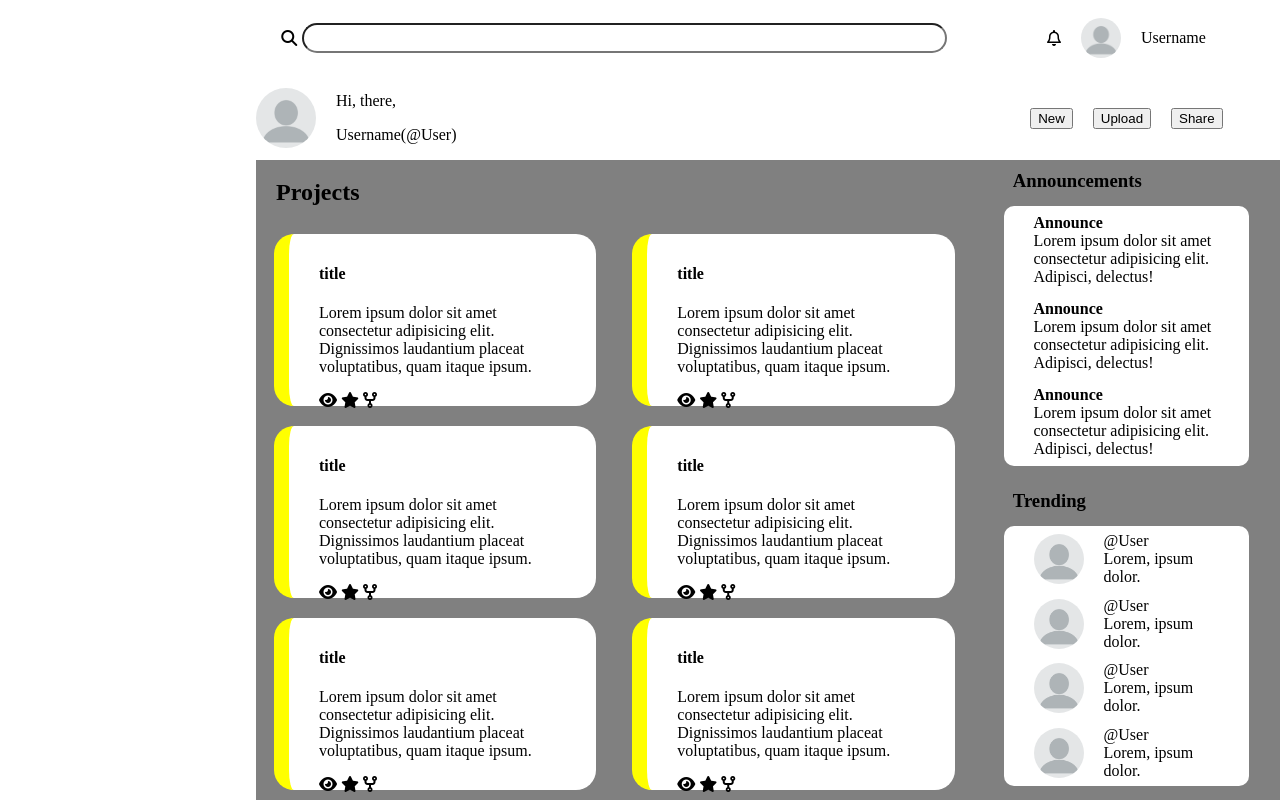
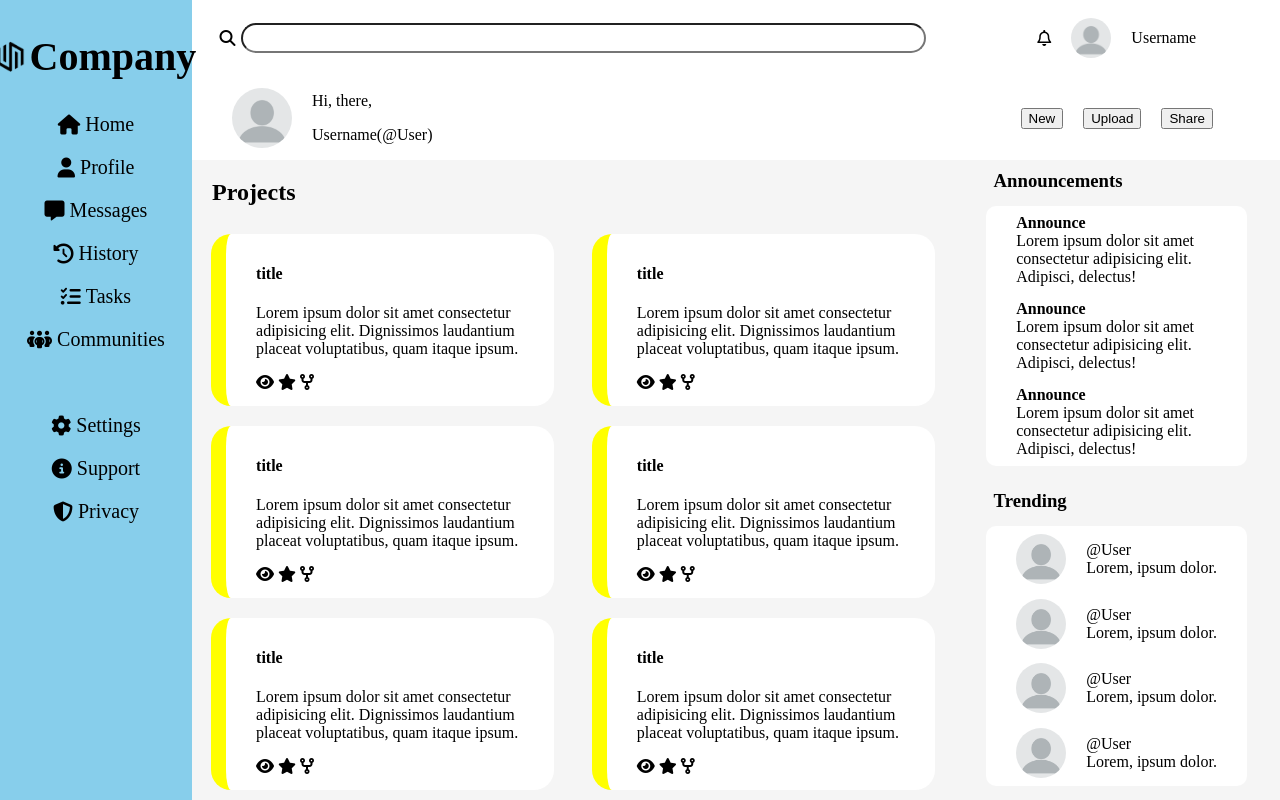
Before and after one commit to Dasago250/admin-dashboard, a plain HTML site: page index.html in a window 1280 px wide. Drawn offline with Linux system fonts and the light colour scheme.

Commit message:
Aside and menu structure

```diff
--- a/index.html
+++ b/index.html
@@ -143,6 +143,50 @@
       </div>
     </div>
   </main>
-  <aside></aside>
+  <aside>
+    <div class="logo">
+      <img src="./Images/Logo.png" alt="Logo">
+      <h1>Company</h1>
+    </div>
+    <nav>
+      <div class="item">
+        <i class="fa-solid fa-house"></i>
+        <p>Home</p>
+      </div>
+      <div class="item">
+        <i class="fa-solid fa-user"></i>
+        <p>Profile</p>
+      </div>
+      <div class="item">
+        <i class="fa-solid fa-message"></i>
+        <p>Messages</p>
+      </div>
+      <div class="item">
+        <i class="fa-solid fa-clock-rotate-left"></i>
+        <p>History</p>
+      </div>
+      <div class="item">
+        <i class="fa-solid fa-list-check"></i>
+        <p>Tasks</p>
+      </div>
+      <div class="item">
+        <i class="fa-solid fa-people-group"></i>
+        <p>Communities</p>
+      </div>
+      <br>
+      <div class="item">
+        <i class="fa-solid fa-gear"></i>
+        <p>Settings</p>
+      </div>
+      <div class="item">
+        <i class="fa-solid fa-circle-info"></i>
+        <p>Support</p>
+      </div>
+      <div class="item">
+        <i class="fa-solid fa-shield-halved"></i>
+        <p>Privacy</p>
+      </div>
+    </nav>
+  </aside>
 </body>
 </html>
--- a/main.scss
+++ b/main.scss
@@ -5,7 +5,7 @@ body{
   margin: 0;
   display: grid;
   height: 100vh;
-  grid-template-columns: 20% 80%;
+  grid-template-columns: 15% 85%;
   grid-template-rows: 20% 80%;
 }
 header{
@@ -41,6 +41,7 @@ header{
     display: flex;
     align-items: center;
     gap: 20px;
+    margin-left: 40px;
     img{
       width: 60px;
       height: 60px;
@@ -55,7 +56,7 @@ header{
   }
 }
 main{
-  background-color: grey;
+  background-color: whitesmoke;
   grid-column: 2 / 3;
   grid-row: 2 / 3;
   display: grid;
@@ -69,6 +70,7 @@ main{
     grid-template-rows: 10% 90%;
     h2{
       align-self: center;
+      margin: 0;
       margin-left: 20px;
     }
     .cards{
@@ -160,4 +162,34 @@ main{
 aside{
   grid-column: 1 / 2;
   grid-row: 1 / 3;
+  background-color: skyblue;
+  .logo{
+    display: flex;
+    align-items: center;
+    justify-content: center;
+    gap: 5px;
+    img{
+      width: 15%;
+    }
+    h1{
+      font-size: 40px;
+    }
+  }
+  nav{
+    display: grid;
+    grid-template-columns: 1fr;
+    grid-template-rows: repeat(9,1fr);
+    align-items: center;
+    justify-items: center;
+    row-gap: 20px;
+    .item{
+      display: flex;
+      align-items: center;
+      gap: 5px;
+      font-size: 20px;
+      p{
+        margin: 0;
+      }
+    }
+  }
 }
```
Also changed, not shown: Images/Logo.png (added), style.css, 1 other file.
